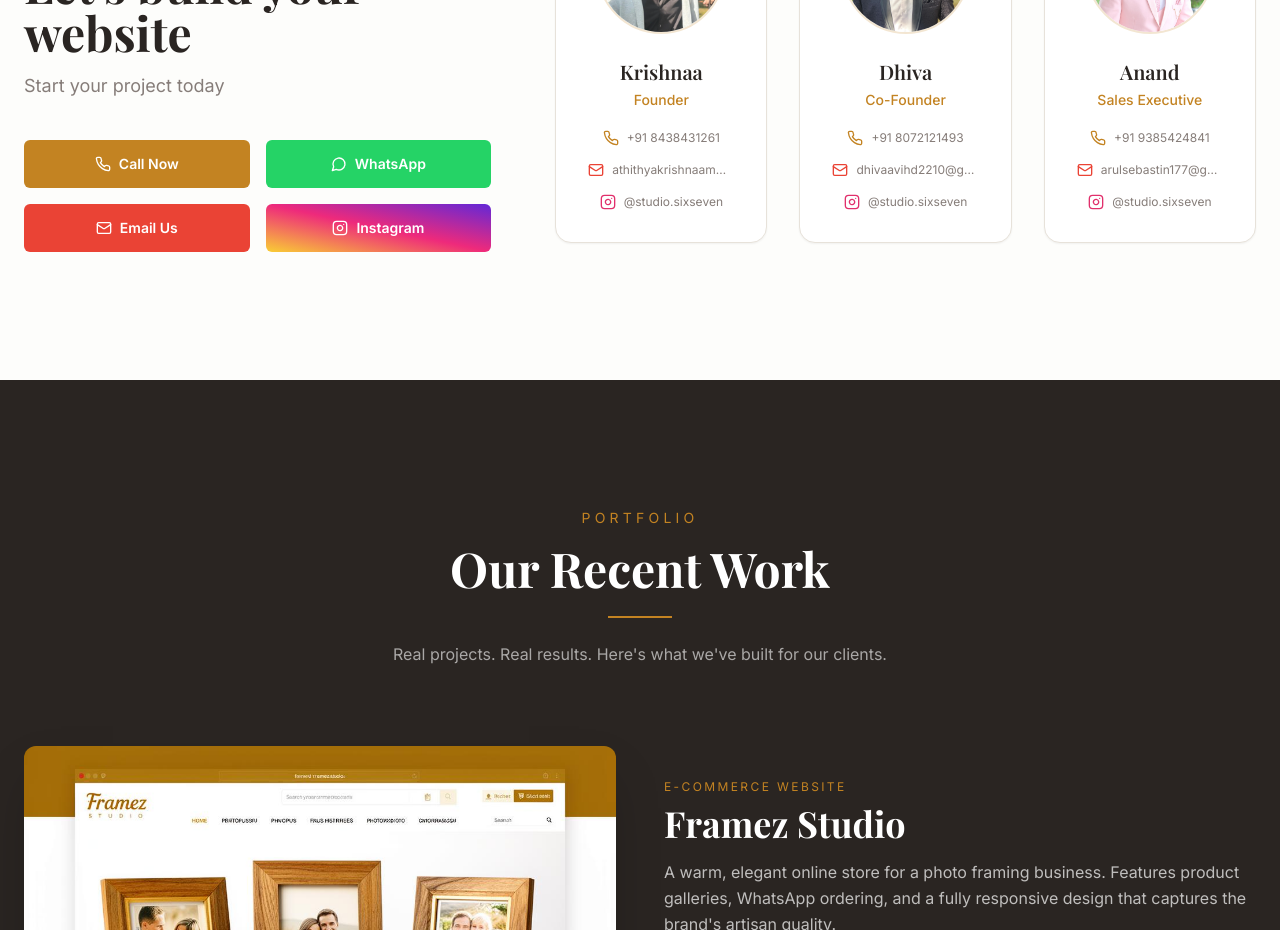
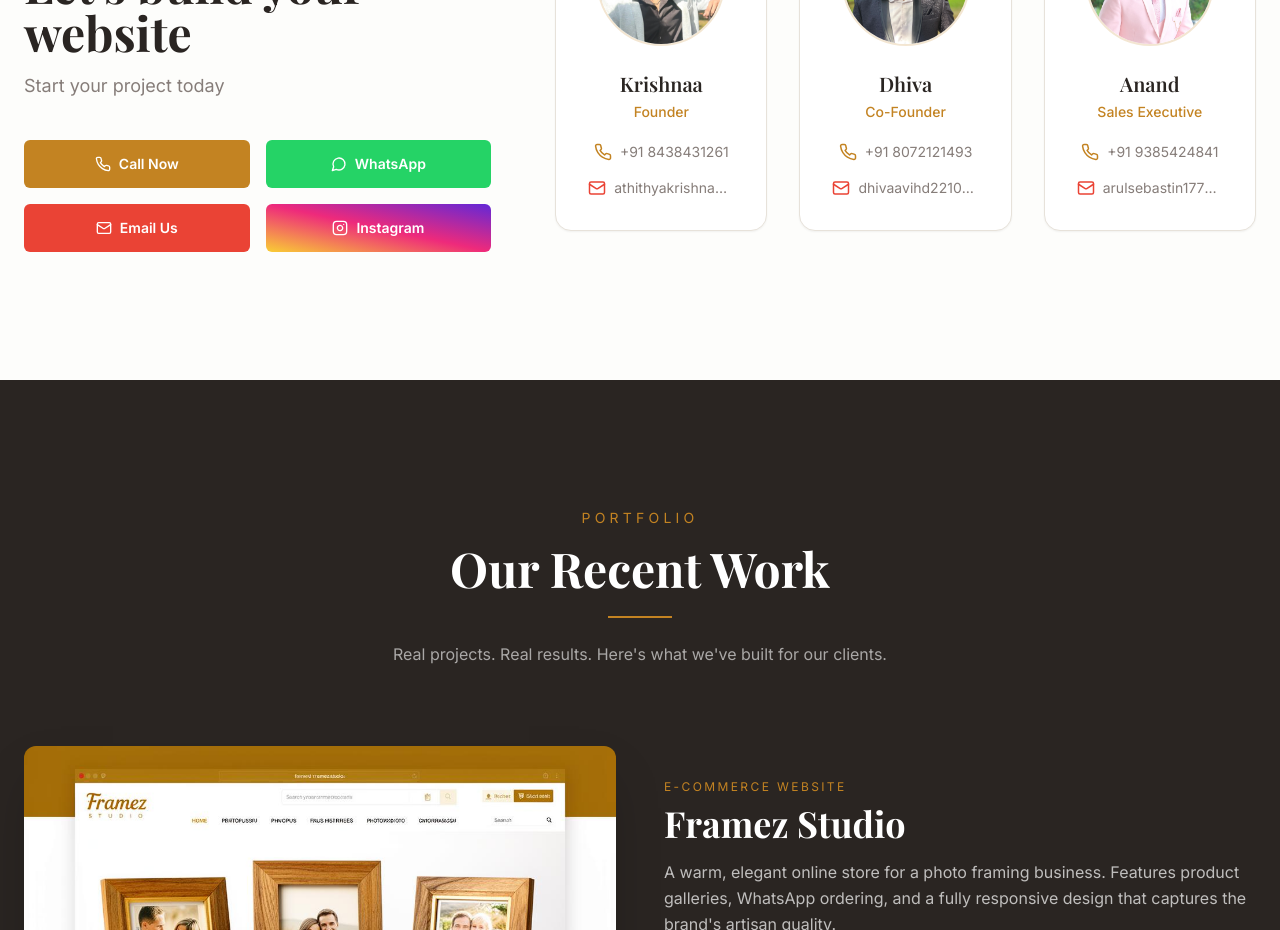
Before and after one commit to AthithyaKrishnaa/studio-sixseven, a React (Vite) app: page / in a window 1280 px wide. Shown: the part 4720-5650 px from the top of the page. Built offline with nearby package versions, Linux system fonts and the light colour scheme; the HTML template or start-up script is replaced by a standard one.

Commit message:
Update: Change font size

```diff
--- a/src/components/ContactInfo.tsx
+++ b/src/components/ContactInfo.tsx
@@ -105,29 +105,19 @@ const ContactInfo = () => {
                     <a
                       href={`tel:${c.phone.replace(/\s/g, "")}`}
                       onClick={(e) => e.stopPropagation()}
-                      className="flex items-center justify-start sm:justify-center w-full gap-2 font-body text-[11px] lg:text-xs text-muted-foreground hover:text-primary transition-colors"
+                      className="flex items-center justify-start sm:justify-center w-full gap-2 font-body text-[13px] sm:text-sm text-muted-foreground hover:text-primary transition-colors"
                     >
-                      <Phone className="w-3.5 h-3.5 lg:w-4 lg:h-4 shrink-0 text-primary" />
+                      <Phone className="w-4 h-4 lg:w-[1.125rem] lg:h-[1.125rem] shrink-0 text-primary" />
                       <span className="truncate text-left font-normal">{c.phone}</span>
                     </a>
                     <a
                       href={`mailto:${c.email}`}
                       onClick={(e) => e.stopPropagation()}
-                      className="flex items-center justify-start sm:justify-center w-full gap-2 font-body text-[11px] lg:text-xs text-muted-foreground hover:text-[#EA4335] transition-colors"
+                      className="flex items-center justify-start sm:justify-center w-full gap-2 font-body text-[13px] sm:text-sm text-muted-foreground hover:text-[#EA4335] transition-colors"
                       title={c.email}
                     >
-                      <Mail className="w-3.5 h-3.5 lg:w-4 lg:h-4 shrink-0 text-[#EA4335]" />
-                      <span className="truncate text-left max-w-[150px] lg:max-w-[200px] font-normal">{c.email}</span>
-                    </a>
-                    <a
-                      href="https://www.instagram.com/studio.sixseven/"
-                      target="_blank"
-                      rel="noopener noreferrer"
-                      onClick={(e) => e.stopPropagation()}
-                      className="flex items-center justify-start sm:justify-center w-full gap-2 font-body text-[11px] lg:text-xs text-muted-foreground hover:text-[#E1306C] transition-colors"
-                    >
-                      <Instagram className="w-3.5 h-3.5 lg:w-4 lg:h-4 shrink-0 text-[#E1306C]" />
-                      <span className="truncate text-left font-normal">@studio.sixseven</span>
+                      <Mail className="w-4 h-4 lg:w-[1.125rem] lg:h-[1.125rem] shrink-0 text-[#EA4335]" />
+                      <span className="truncate text-left max-w-[180px] sm:max-w-[220px] font-normal">{c.email}</span>
                     </a>
                   </div>
                 </motion.div>
```
